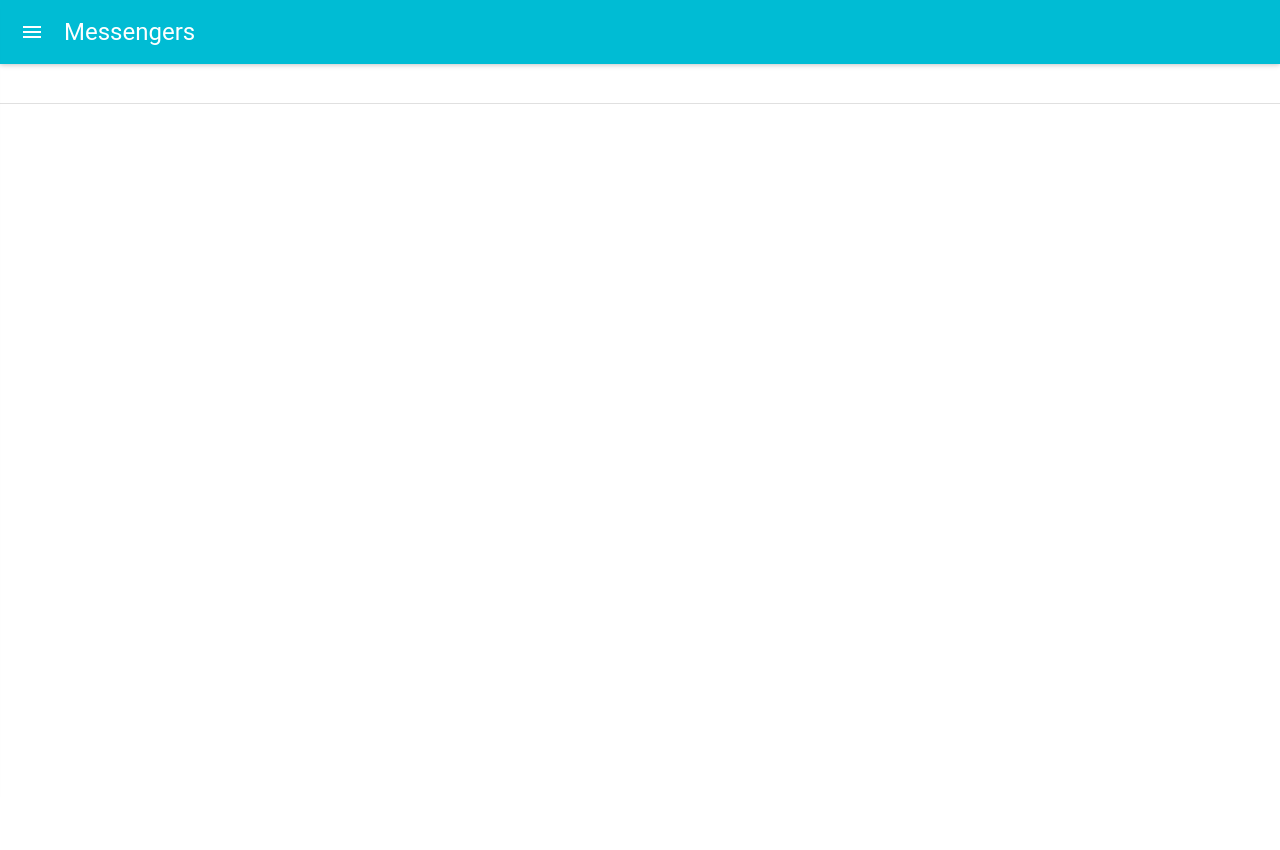
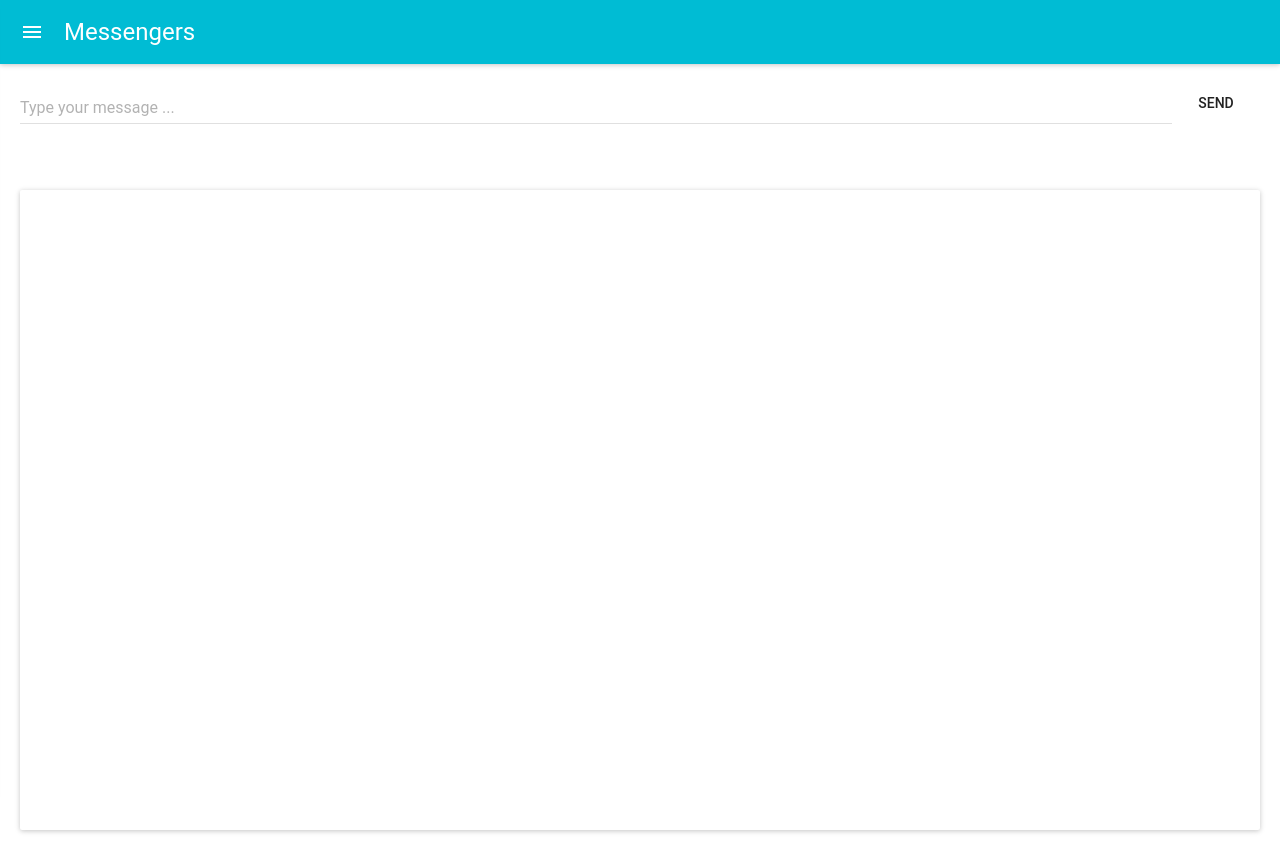
Before and after one commit to infoshareacademy/jfddl5-messengers-app, a React (Create React App) app: page /messages in a window 1280 px wide. Before the commit the page ends 800 px from the top, so only its background shows below. Built offline with nearby package versions, Linux system fonts and the light colour scheme.

Commit message:
almost styled

```diff
--- a/src/views/MessagesView/MessagesView.js
+++ b/src/views/MessagesView/MessagesView.js
@@ -1,15 +1,39 @@
 import React from 'react'
 import TextField from 'material-ui/TextField';
+import Paper from 'material-ui/Paper';
+import FlatButton from 'material-ui/FlatButton';
+
+const displayStyles = {
+    display: 'flex',
+    margin: 20
+}
+
+const containerStyles = {
+
+}
+
+const style = {
+    height: '80vh',
+    width: 'calc(100vw-20)',
+    margin: 20,
+    textAlign: 'center',
+};
 
 
 const MessagesView = () => (
-    <div>
+    <div style={containerStyles}>
+        <div style={displayStyles}>
         <TextField
-            hintText=""
+            hintText="Type your message ..."
             multiLine={true}
             rowsMax={4}
             fullWidth={true}
         />
+        <FlatButton label="Send" />
+        </div>
+        <div><br />
+            <Paper style={style} zDepth={1} />
+        </div>
     </div>
 )
 
```
